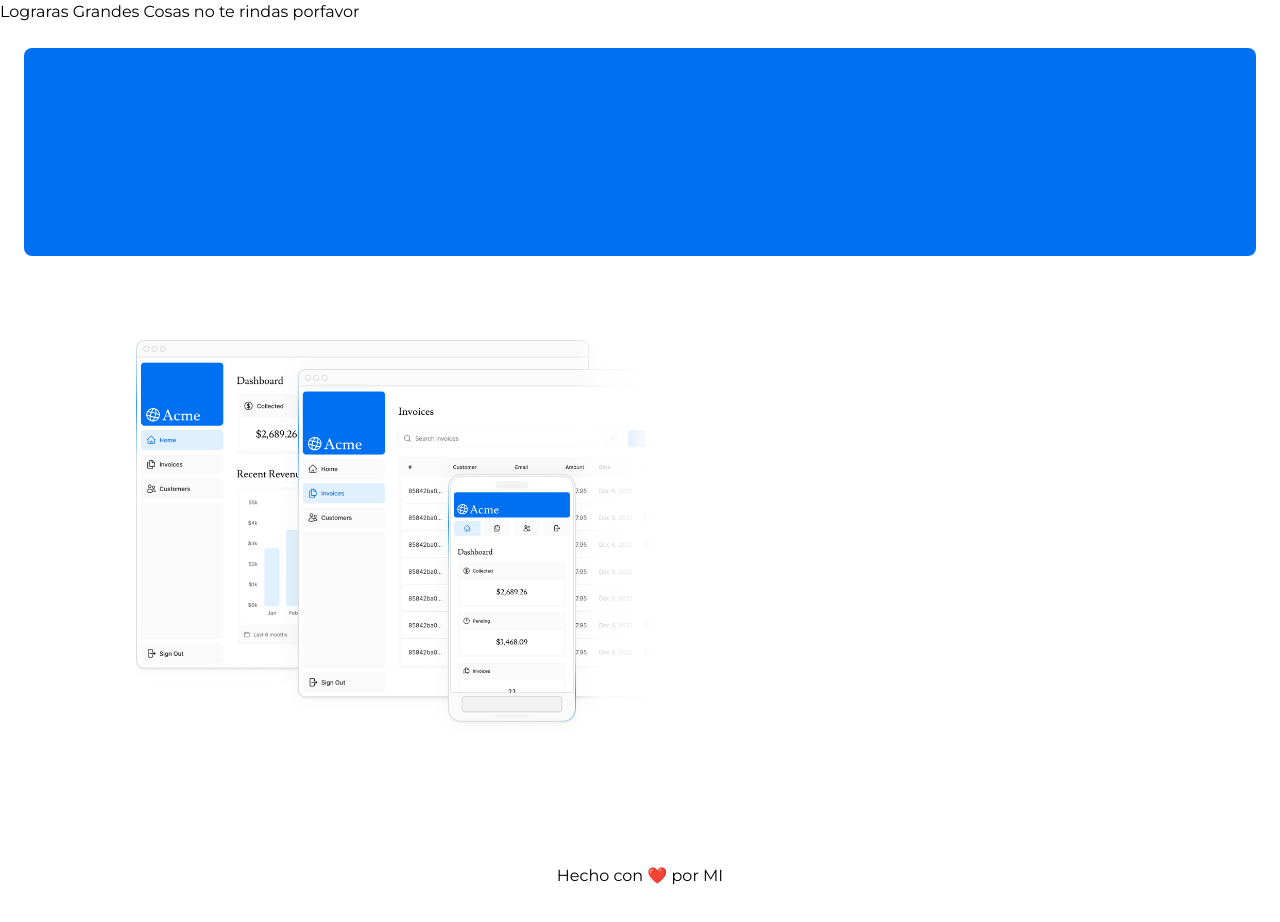
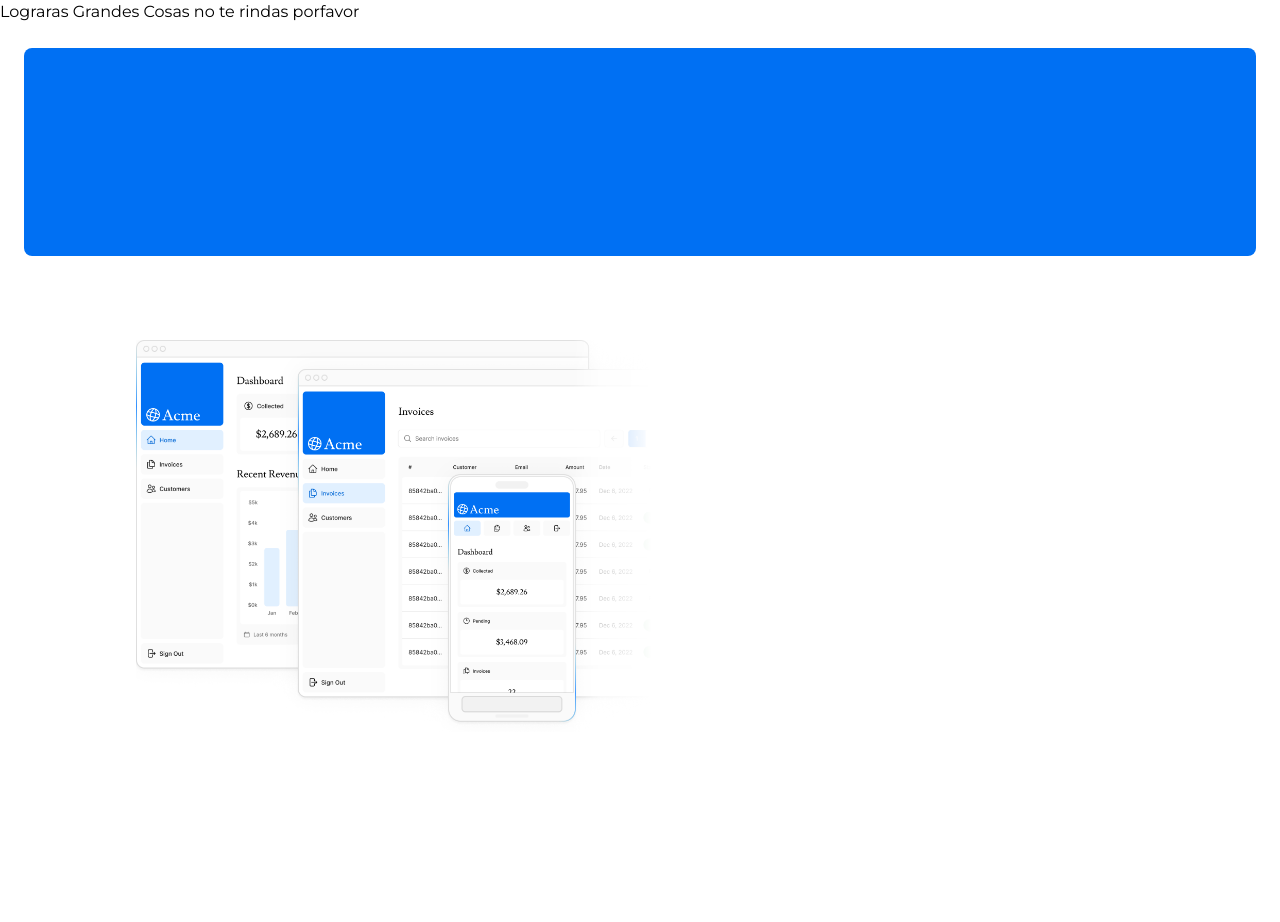
Before and after one commit to Storbett21/nextjs-dashboard, a Next.js app: page / in a window 1280 px wide. Shown: the top 922 px of the page. Built offline with nearby package versions, Linux system fonts and the light colour scheme; a web font is replaced by a local one.

Commit message:
Actualizar layout.tsx

```diff
--- a/app/layout.tsx
+++ b/app/layout.tsx
@@ -16,7 +16,7 @@ export default function RootLayout({
         <h1>Lograras Grandes Cosas no te rindas porfavor </h1>
          {children}
         <footer className='py-10 flex justify-center items-center'>
-          Hecho con ❤️ por MI
+
         </footer>
         </body>
     </html>
```
